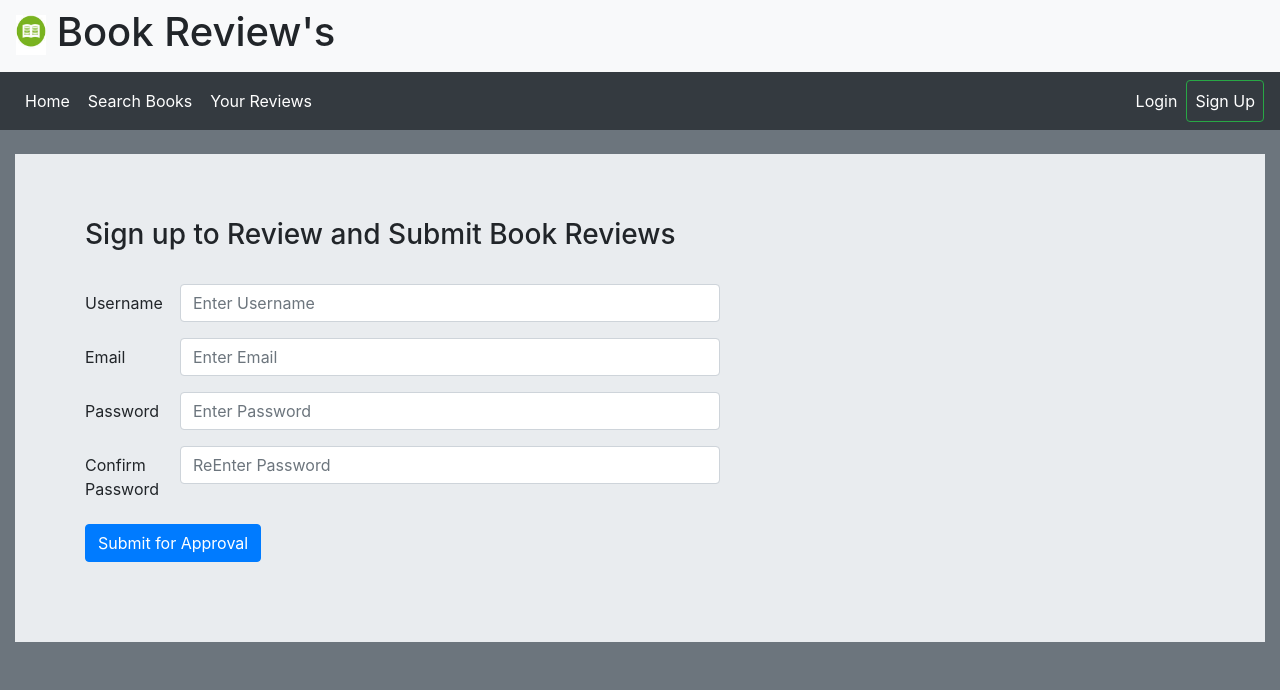
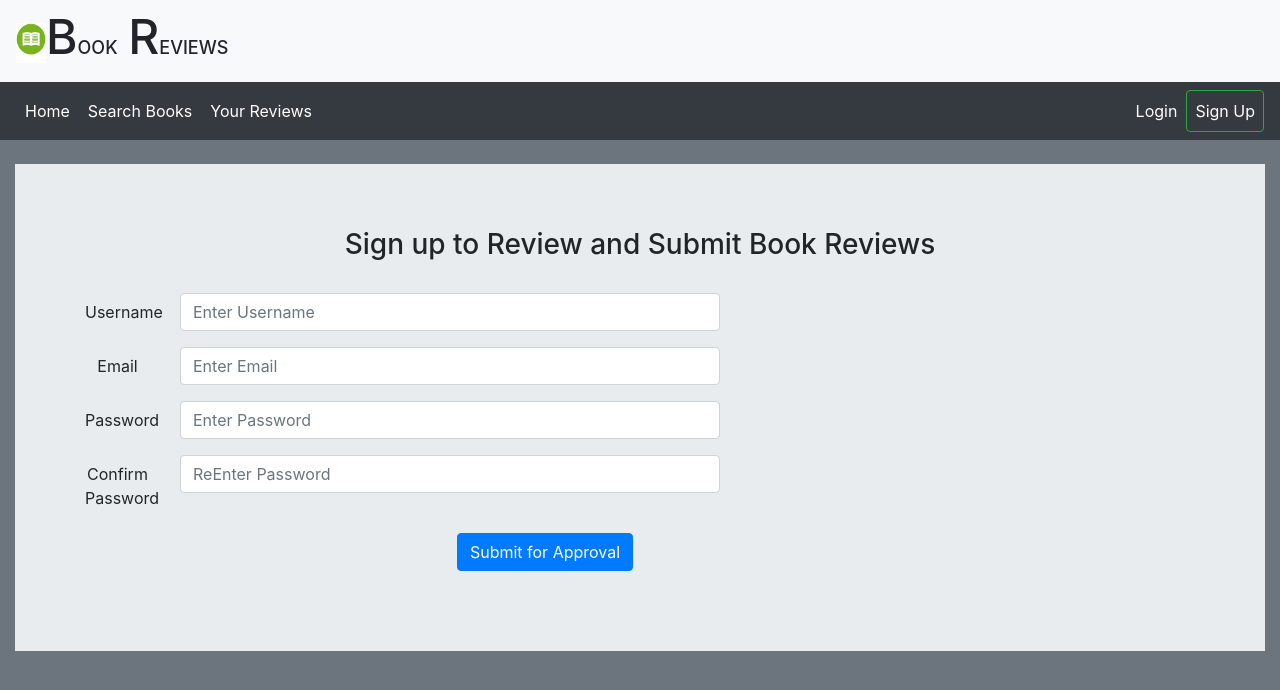
Before and after one commit to hwithington/Project1-Books, a Flask app: page /registration in a window 1280 px wide. Shown: the top 690 px of the page. Run offline with Flask 2, Linux system fonts and the light colour scheme; some libraries are stand-ins or nearby versions.

```diff
--- a/templates/Layout.html
+++ b/templates/Layout.html
@@ -4,13 +4,13 @@
         <meta charset="UTF-8">
         <meta name="viewport" content="width=device-width, initial-scale=1, shrink-to-fit=no">
         <meta http-equiv="X-UA-Compatible" content="ie=edge">
-        <title>Book Review's</title>
+        <title>Book Reviews</title>
         <link rel="stylesheet" href="{{url_for('static',filename='css/stylesheet.css')}}" type="text/css">
         <link rel="stylesheet" href="https://stackpath.bootstrapcdn.com/bootstrap/4.1.3/css/bootstrap.min.css" integrity="sha384-MCw98/SFnGE8fJT3GXwEOngsV7Zt27NXFoaoApmYm81iuXoPkFOJwJ8ERdknLPMO" crossorigin="anonymous">
     </head>
-    <body class="bg-secondary">
+    <body class="bg-secondary" style="margin:0;">
         <nav class="navbar navbar-dark bg-light" class="container-fluid">
-            <h1><img src="{{url_for('static',filename='images/book.jpg')}}" width="30" height="40"> Book Review's</h1>
+            <h1><img src="{{url_for('static',filename='images/book.jpg')}}" width="30" height="40"><font size="7">B</font><font size="4">OOK</font> <font size="7">R</font><font size="4">EVIEWS</font></h1>
         </nav>
         <nav class="navbar navbar-expand-lg navbar-dark bg-dark">
         <div class="collapse navbar-collapse nav-pills" id="navbarSupportedContent">
@@ -44,6 +44,7 @@
             </ul>
         </div>
         </nav>
+        <div style="text-align: center;">
         <div id="mainBody" class="container-fluid">
         {%for message in get_flashed_messages()%}
             <div class="alert alert-warning">{{ message }}</div>
@@ -54,5 +55,6 @@
         {%block body%}
         {%endblock%}
         </div>
+        </div>
     </body>
 </html>
--- a/templates/Reviews.html
+++ b/templates/Reviews.html
@@ -11,8 +11,8 @@
         {%for review in reviews%}
             <div class="card border border-secondary" style="width: 25rem;margin: 20px;">
                     <div class="card-body">
-                        <h4 class="card-title">{{review_details(review.bookid)["title"]}}</h4>
-                        <h4 class="isbn">ISBN No: {{review_details(review.bookid)["isbn"]}}</h4>
+                        <h4 class="card-title"><strong>{{review_details(review.bookid)["title"]}}</strong></h4>
+                        <h5 class="isbn">ISBN No: {{review_details(review.bookid)["isbn"]}}</h5><br/>
                         <p class="card-text"><strong>REVIEW:</strong> {{review.review}}</p>
                         <p>
                             <h8><strong>Rating:</strong> {{review.rating}}</h8></br>
@@ -29,6 +29,7 @@
     </div>
     {%else%}
     <div class="content col-lg-12">
+    <br/>
         <div class="jumbotron border border-secondary" style="padding:20px;">
             <h1>You Have Made No Book Reviews!</h1>
         </div>
--- a/templates/Search.html
+++ b/templates/Search.html
@@ -14,7 +14,7 @@
     <div class="card-columns text-center">
         {%for book in books%}
             <div id="bookcard" class="card border border-secondary" style="width: 25rem;min-height: 35rem;margin: 20px;">
-                <div class="card-header" style="height:15rem;justify-content:center;">
+                <div class="card-header" style="height:15rem;justify-content:center;vertically-align:middle;">
                     <img class="center-block" id="{{book.isbn}}" src="{{book_details(book.isbn)['smallthumbnail']}}" alt="cover not available"/>
                 </div>
                 <div class="card-body" style="height:16rem;">
```
